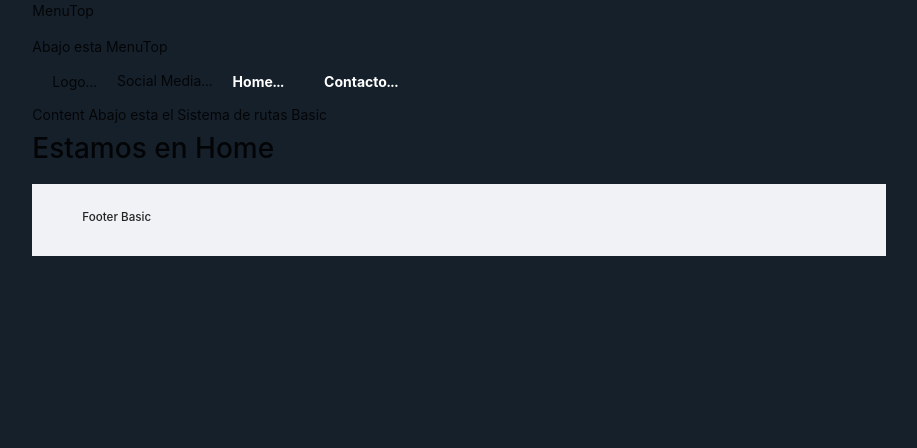
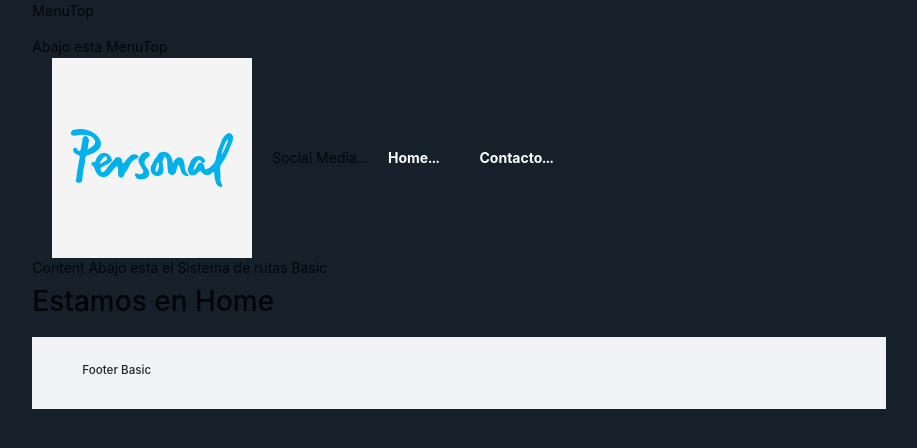
Before and after one commit to DiBarrera/blog-frontend, a React (Create React App) app: page / in a window 1280 px wide. Shown: the top 448 px of the page, without its empty margins (181-1098 px from the left). Built offline with nearby package versions, Linux system fonts and the light colour scheme.

Commit message:
Agregando imagen tentativa para Logo en el Home en el TopMenu

```diff
--- a/src/components/Web/MenuTop/MenuTop.js
+++ b/src/components/Web/MenuTop/MenuTop.js
@@ -1,6 +1,7 @@
 import React, { useState, useEffect } from "react";
 import { Menu } from "antd";
 import { Link } from "react-router-dom";
+import logoWhite from "../../../assets/img/png/logo-personal.png";
 
 import "./MenuTop.scss";
 
@@ -9,7 +10,9 @@ export default function MenuTop() {
     return (
         <Menu className="menu-top-web" mode="horizontal">
             <Menu.Item className="menu-top-web__logo">
-                Logo...
+                <Link to={"/"}>
+                    <img src={logoWhite} alt="Logo" />
+                </Link>
             </Menu.Item>
             <Menu.Item className="menu-top-web__item">
                 <Link to={"/"}>
```
